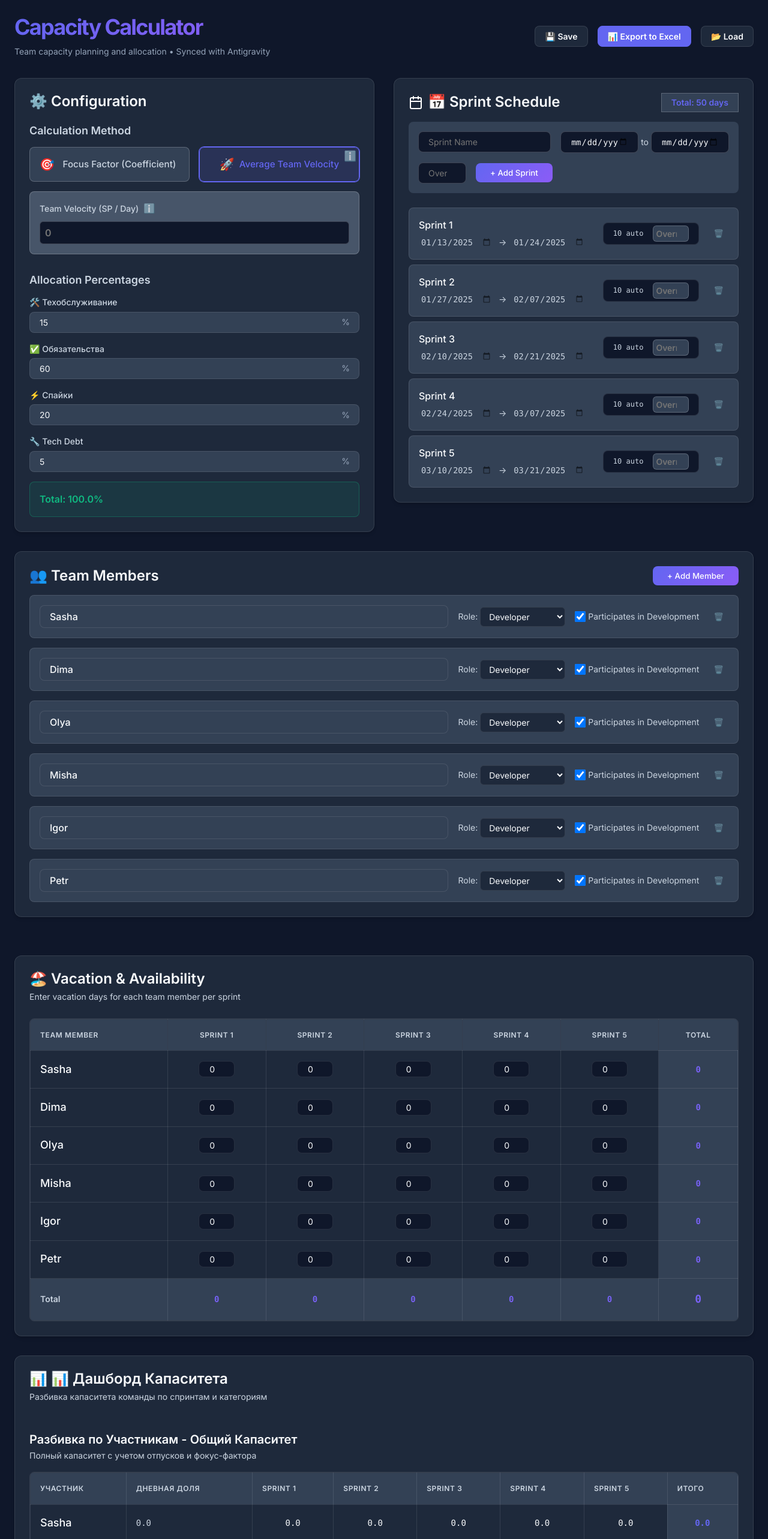
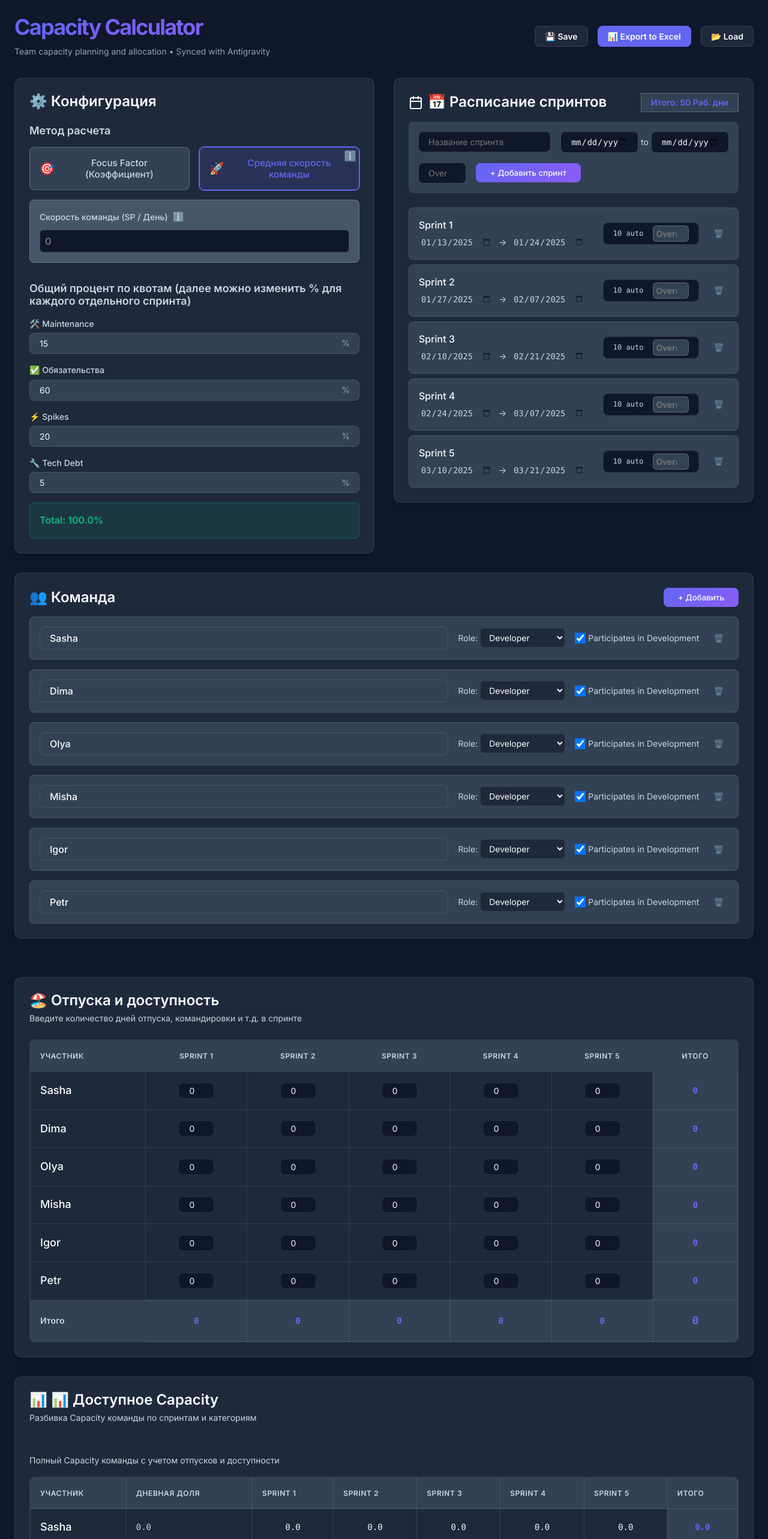
Before and after one commit to RomanPetukhov/capacity-calculator, a React (Vite) app: page / in a window 1280 px wide. Shown: the top 2566 px of the page at 60% size. Built offline with nearby package versions, Linux system fonts and the light colour scheme.

Commit message:
feat: final translation refinements and UI updates via MCP push

```diff
--- a/src/components/CapacityDashboard.jsx
+++ b/src/components/CapacityDashboard.jsx
@@ -158,7 +158,6 @@ function CapacityDashboard({ employees, sprints, config, setConfig, vacations, c
 
             {/* Employee Breakdown Table - Gross Capacity */}
             <div className="employee-breakdown">
-                <h3>{translations.grossCapacityTitle}</h3>
                 <p className="table-description">{translations.grossCapacityDesc}</p>
                 <div className="table-container">
                     <table className="breakdown-table">
--- a/src/components/ConfigPanel.jsx
+++ b/src/components/ConfigPanel.jsx
@@ -13,17 +13,17 @@ function ConfigPanel({ config, setConfig, calculationMethod, setCalculationMetho
 
     return (
         <div className="card config-panel">
-            <h2>⚙️ Configuration</h2>
+            <h2>{translations.configTitle}</h2>
 
             <div className="config-section">
-                <h3>Calculation Method</h3>
+                <h3>{translations.calcMethod}</h3>
                 <div className="mode-toggle-group refined">
                     <button
                         className={`mode-btn ${calculationMethod === 'focusFactor' ? 'active' : ''}`}
                         onClick={() => setCalculationMethod('focusFactor')}
                     >
                         <span className="mode-icon">🎯</span>
-                        <span className="mode-label">Focus Factor (Coefficient)</span>
+                        <span className="mode-label">{translations.focusFactorMethod}</span>
                     </button>
 
                     <button
@@ -32,12 +32,12 @@ function ConfigPanel({ config, setConfig, calculationMethod, setCalculationMetho
                     >
                         <div className="mode-btn-content">
                             <span className="mode-icon">🚀</span>
-                            <span className="mode-label">Average Team Velocity</span>
+                            <span className="mode-label">{translations.avgVelocityMethod}</span>
                         </div>
                         <div className="tooltip-container">
                             <span className="tooltip-icon">ℹ️</span>
                             <div className="tooltip-text">
-                                Calculation by average velocity is less accurate as it doesn't account for individual capacity changes as precisely as the focus factor method.
+                                {translations.avgVelocityTooltip}
                             </div>
                         </div>
                     </button>
@@ -46,11 +46,11 @@ function ConfigPanel({ config, setConfig, calculationMethod, setCalculationMetho
                 {calculationMethod === 'velocity' && (
                     <div className="velocity-input-container">
                         <label className="velocity-label">
-                            Team Velocity (SP / Day)
+                            {translations.teamVelocityLabel}
                             <div className="tooltip-container" style={{ marginLeft: '8px', display: 'inline-flex' }}>
                                 <span className="tooltip-icon">ℹ️</span>
                                 <div className="tooltip-text">
-                                    Total daily velocity of the entire team (Story Points per Day).
+                                    {translations.teamVelocityTooltip}
                                 </div>
                             </div>
                         </label>
@@ -70,7 +70,7 @@ function ConfigPanel({ config, setConfig, calculationMethod, setCalculationMetho
             </div>
 
             <div className="config-section">
-                <h3>Allocation Percentages</h3>
+                <h3>{translations.allocationPct}</h3>
                 <div className="config-grid">
                     <div className="config-item">
                         <label>{translations.maintenance}</label>
--- a/src/components/SprintManager.jsx
+++ b/src/components/SprintManager.jsx
@@ -1,8 +1,11 @@
 import { useState, useEffect } from 'react';
 import { calculateWorkingDays } from '../utils/russianCalendar';
 import './SprintManager.css';
+import { translations as allTranslations } from '../translations';
 
 function SprintManager({ sprints, setSprints }) {
+    const language = 'ru';
+    const translations = allTranslations[language];
     const [newSprintName, setNewSprintName] = useState('');
     const [startDate, setStartDate] = useState('');
     const [endDate, setEndDate] = useState('');
@@ -139,10 +142,10 @@ function SprintManager({ sprints, setSprints }) {
                         <line x1="8" y1="2" x2="8" y2="6"></line>
                         <line x1="3" y1="10" x2="21" y2="10"></line>
                     </svg>
-                    📅 Sprint Schedule
+                    {translations.sprintScheduleTitle}
                 </h2>
                 <div className="total-days-badge">
-                    Total: {totalDays} days
+                    {translations.total}: {totalDays} {translations.workingDays}
                 </div>
             </div>
 
@@ -151,7 +154,7 @@ function SprintManager({ sprints, setSprints }) {
                     type="text"
                     value={newSprintName}
                     onChange={(e) => setNewSprintName(e.target.value)}
-                    placeholder="Sprint Name"
+                    placeholder={translations.sprintName}
                     className="sprint-input name-input"
                 />
                 <div className="date-group">
@@ -174,7 +177,7 @@ function SprintManager({ sprints, setSprints }) {
                 <div className="days-preview">
                     {calculatedDays > 0 && (
                         <span className="calc-days" title="Auto-calculated based on RU calendar">
-                            🤖 {calculatedDays} days
+                            🤖 {calculatedDays} {translations.workingDays}
                         </span>
                     )}
                     <input
@@ -186,7 +189,7 @@ function SprintManager({ sprints, setSprints }) {
                         title="Manual override (optional)"
                     />
                 </div>
-                <button className="btn-primary" onClick={addSprint}>+ Add Sprint</button>
+                <button className="btn-primary" onClick={addSprint}>{translations.addSprint}</button>
             </div>
 
             <div className="sprint-list">
--- a/src/components/TeamManager.jsx
+++ b/src/components/TeamManager.jsx
@@ -1,6 +1,9 @@
 import './TeamManager.css';
+import { translations as allTranslations } from '../translations';
 
 function TeamManager({ employees, setEmployees, calculationMethod }) {
+    const language = 'ru';
+    const translations = allTranslations[language];
     const addEmployee = () => {
         const newId = Math.max(...employees.map(e => e.id), 0) + 1;
         setEmployees([...employees, {
@@ -57,8 +60,8 @@ function TeamManager({ employees, setEmployees, calculationMethod }) {
     return (
         <div className="card team-manager">
             <div className="section-header">
-                <h2>👥 Team Members</h2>
-                <button className="btn-primary" onClick={addEmployee}>+ Add Member</button>
+                <h2>{translations.teamMembersTitle}</h2>
+                <button className="btn-primary" onClick={addEmployee}>{translations.addMember}</button>
             </div>
 
             <div className="team-list">
@@ -78,7 +81,7 @@ function TeamManager({ employees, setEmployees, calculationMethod }) {
                                         value={emp.name}
                                         onChange={(e) => updateEmployeeName(emp.id, e.target.value)}
                                         className="team-name"
-                                        placeholder="Employee name"
+                                        placeholder={translations.employeeName}
                                     />
                                     {emp.role && emp.role !== 'developer' && (
                                         <span className={`role-badge ${emp.role}`}>
@@ -115,7 +118,7 @@ function TeamManager({ employees, setEmployees, calculationMethod }) {
 
                                     {calculationMethod === 'focusFactor' && (
                                         <div className="focus-display">
-                                            <span className="focus-label">Avg SP/Day</span>
+                                            <span className="focus-label">{translations.avgVelocity}</span>
                                             <span className="focus-value">{emp.focusFactor.toFixed(2)}</span>
                                             {emp.trend && <span className="trend-arrow">{emp.trend}</span>}
                                         </div>
--- a/src/components/VacationMatrix.jsx
+++ b/src/components/VacationMatrix.jsx
@@ -1,6 +1,9 @@
 import './VacationMatrix.css';
+import { translations as allTranslations } from '../translations';
 
 function VacationMatrix({ employees, sprints, vacations, setVacations }) {
+    const language = 'ru';
+    const translations = allTranslations[language];
     const getVacationKey = (employeeId, sprintId) => `${employeeId}_${sprintId}`;
 
     const getVacationDays = (employeeId, sprintId) => {
@@ -22,19 +25,19 @@ function VacationMatrix({ employees, sprints, vacations, setVacations }) {
 
     return (
         <div className="card vacation-matrix">
-            <h2>🏖️ Vacation & Availability</h2>
-            <p className="matrix-description">Enter vacation days for each team member per sprint</p>
+            <h2>{translations.vacationMatrixTitle}</h2>
+            <p className="matrix-description">{translations.enterVacationDesc}</p>
 
             <div className="matrix-container">
                 <div className="matrix-scroll">
                     <table className="matrix-table">
                         <thead>
                             <tr>
-                                <th className="sticky-col">Team Member</th>
+                                <th className="sticky-col">{translations.teamMember}</th>
                                 {sprints.map(sprint => (
                                     <th key={sprint.id}>{sprint.name}</th>
                                 ))}
-                                <th className="total-col">Total</th>
+                                <th className="total-col">{translations.total}</th>
                             </tr>
                         </thead>
                         <tbody>
@@ -61,7 +64,7 @@ function VacationMatrix({ employees, sprints, vacations, setVacations }) {
                         </tbody>
                         <tfoot>
                             <tr>
-                                <td className="sticky-col">Total</td>
+                                <td className="sticky-col">{translations.total}</td>
                                 {sprints.map(sprint => (
                                     <td key={sprint.id}>
                                         <span className="total-value">{getTotalVacationForSprint(sprint.id)}</span>
--- a/src/translations.js
+++ b/src/translations.js
@@ -65,38 +65,38 @@ export const translations = {
         loadError: "Error loading file. Please check the file format.",
     },
     ru: {
-        appTitle: "Калькулятор Капаситета",
+        appTitle: "Capacity Calculator",
         configTitle: "⚙️ Конфигурация",
-        sprintScheduleTitle: "📅 Расписание Спринтов",
-        teamMembersTitle: "👥 Состав Команды",
-        focusCalculatorTitle: "📈 Калькулятор Фокус-Фактора",
-        vacationMatrixTitle: "🏖️ Матрица Отпусков",
-        capacityDashboardTitle: "📊 Дашборд Капаситета",
+        sprintScheduleTitle: "📅 Расписание спринтов",
+        teamMembersTitle: "👥 Команда",
+        focusCalculatorTitle: "📈 Калькулятор фокус-фактора",
+        vacationMatrixTitle: "🏖️ Отпуска и доступность",
+        capacityDashboardTitle: "📊 Доступное Capacity",
 
         // Config Panel
-        calcMethod: "Метод Расчета",
-        focusFactorMethod: "Фокус-Фактор (Коэффициент)",
-        avgVelocityMethod: "Средняя Скорость Команды",
-        avgVelocityTooltip: "Расчет по средней скорости менее точен, так как не учитывает индивидуальные изменения доступности так же точно, как метод фокус-фактора.",
-        teamVelocityLabel: "Скорость Команды (SP / День)",
+        calcMethod: "Метод расчета",
+        focusFactorMethod: "Focus Factor (Коэффициент)",
+        avgVelocityMethod: "Средняя скорость команды",
+        avgVelocityTooltip: "Расчет по средней скорости менее точен, так как не учитывает индивидуальные изменения доступности так же точно, как метод focus factor.",
+        teamVelocityLabel: "Скорость команды (SP / День)",
         teamVelocityTooltip: "Общая дневная скорость всей команды (Story Points в день).",
-        allocationPct: "Проценты Распределения",
-        maintenance: "🛠️ Техобслуживание",
+        allocationPct: "Общий процент по квотам (далее можно изменить % для каждого отдельного спринта)",
+        maintenance: "🛠️ Maintenance",
         committed: "✅ Обязательства",
-        spikes: "⚡ Спайки",
-        techDebt: "🔧 Тех. Долг",
+        spikes: "⚡ Spikes",
+        techDebt: "🔧 Tech Debt",
 
         // Sprint Manager
-        sprintName: "Название Спринта",
-        startDate: "Дата Начала",
-        endDate: "Дата Окончания",
-        workingDays: "Раб. Дни",
-        addSprint: "+ Добавить Спринт",
+        sprintName: "Название спринта",
+        startDate: "Дата начала",
+        endDate: "Дата окончания",
+        workingDays: "Раб. дни",
+        addSprint: "+ Добавить спринт",
 
         // Team Manager
         addMember: "+ Добавить",
-        focusFactor: "Фокус-Фактор",
-        avgVelocity: "Ср. Скорость",
+        focusFactor: "Focus Factor",
+        avgVelocity: "Avg Velocity",
         employeeName: "Имя сотрудника",
 
         // Focus Calculator
@@ -107,21 +107,22 @@ export const translations = {
         total: "Итого",
 
         // Dashboard
-        dashboardDesc: "Разбивка капаситета команды по спринтам и категориям",
-        grossCapacityTitle: "Разбивка по Участникам - Общий Капаситет",
-        grossCapacityDesc: "Полный капаситет с учетом отпусков и фокус-фактора",
-        netCapacityTitle: "Разбивка по Участникам - Чистый Капаситет",
-        netCapacityDesc: "Капасити только на Committed цели (после вычета Maintenance, Spikes и Tech Debt)",
-        sprintAllocation: "Разбивка Аллокации Спринта",
+        dashboardDesc: "Разбивка Capacity команды по спринтам и категориям",
+        grossCapacityTitle: "Разбивка по участникам - Gross Capacity",
+        grossCapacityDesc: "Полный Capacity команды с учетом отпусков и доступности",
+        netCapacityTitle: "Capacity на Committed",
+        netCapacityDesc: "Capacity только на Committed цели (после вычета Maintenance, Spikes и Tech Debt)",
+        sprintAllocation: "Разбивка по спринтам",
         rounding: "Округление:",
         roundFloor: "Вниз (рек. SAFe)",
         roundNearest: "До ближайшего",
         roundCeil: "Вверх",
         roundNone: "Без округления",
+        enterVacationDesc: "Введите количество дней отпуска, командировки и т.д. в спринте",
         teamMember: "Участник",
-        dailyShare: "Дневная Доля",
-        totalCapacity: "Всего Капаситет",
-        totalNetCapacity: "Всего Чистый",
+        dailyShare: "Дневная доля",
+        totalCapacity: "Всего Capacity",
+        totalNetCapacity: "Итого",
 
         // Save/Load
         save: "Сохранить",
--- a/vite.config.js
+++ b/vite.config.js
@@ -3,7 +3,7 @@ import react from '@vitejs/plugin-react'
 
 // https://vite.js.dev/config/
 export default defineConfig({
-  // Указываем базовый путь. '/' подходит для своего домена или корня github.io
+  // Указываем базовый путь. './' подходит для github.io
   base: './',
   plugins: [react()],
 })
```
Also changed, not shown: 1 other file (tests, documents, lock files or other folders).
